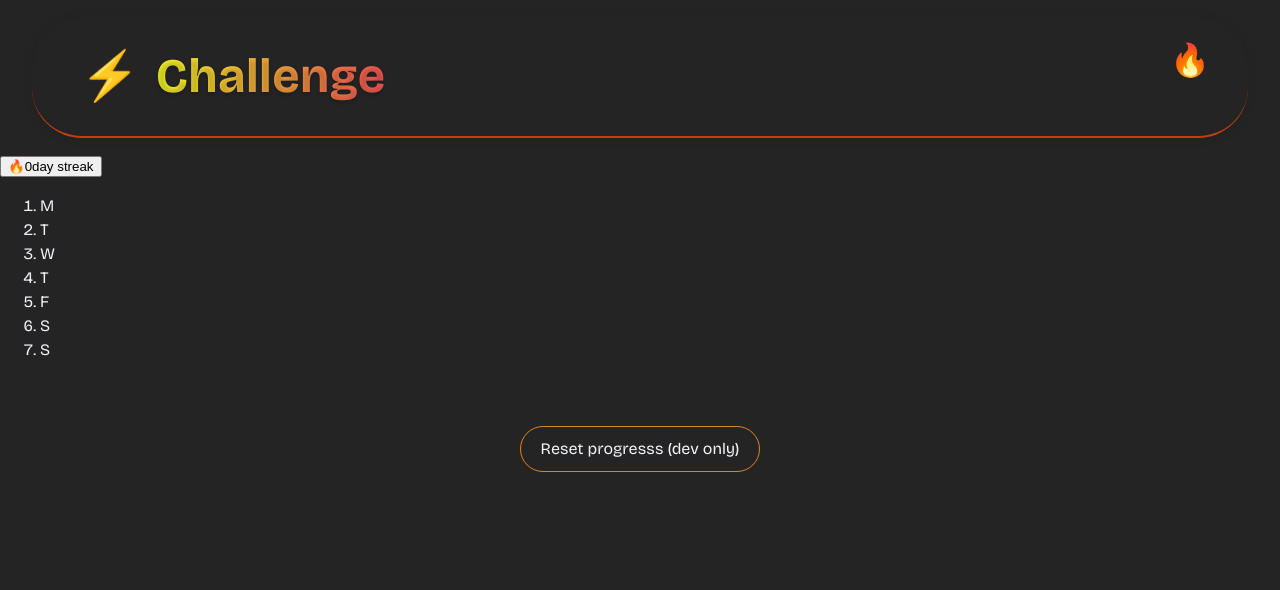
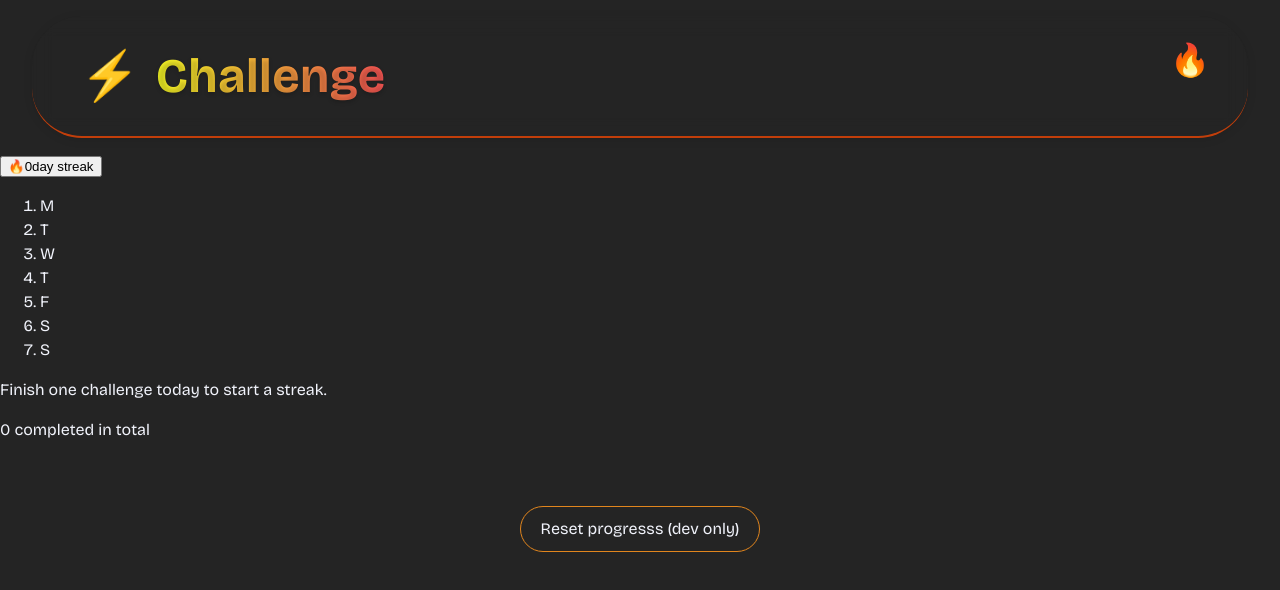
Before and after one commit to robertoandino/challenge-me, a React (Vite) app: page / in a window 1280 px wide. Shown: the top 590 px of the page. Built offline with nearby package versions, Linux system fonts and the light colour scheme.

Commit message:
Updating StreakWeek component

```diff
--- a/src/components/StreakWeek/StreakWeek.tsx
+++ b/src/components/StreakWeek/StreakWeek.tsx
@@ -78,6 +78,8 @@ function StreakWeek({ streak, completed, completedDates, showReaction, onReact }
                         </li>
                     ))}
                 </ol>
+                <p className="sw-msg">{message}</p>
+                <p className="sw-total">{completed} completed in total</p>
             </div>
         </section>
     )
```
